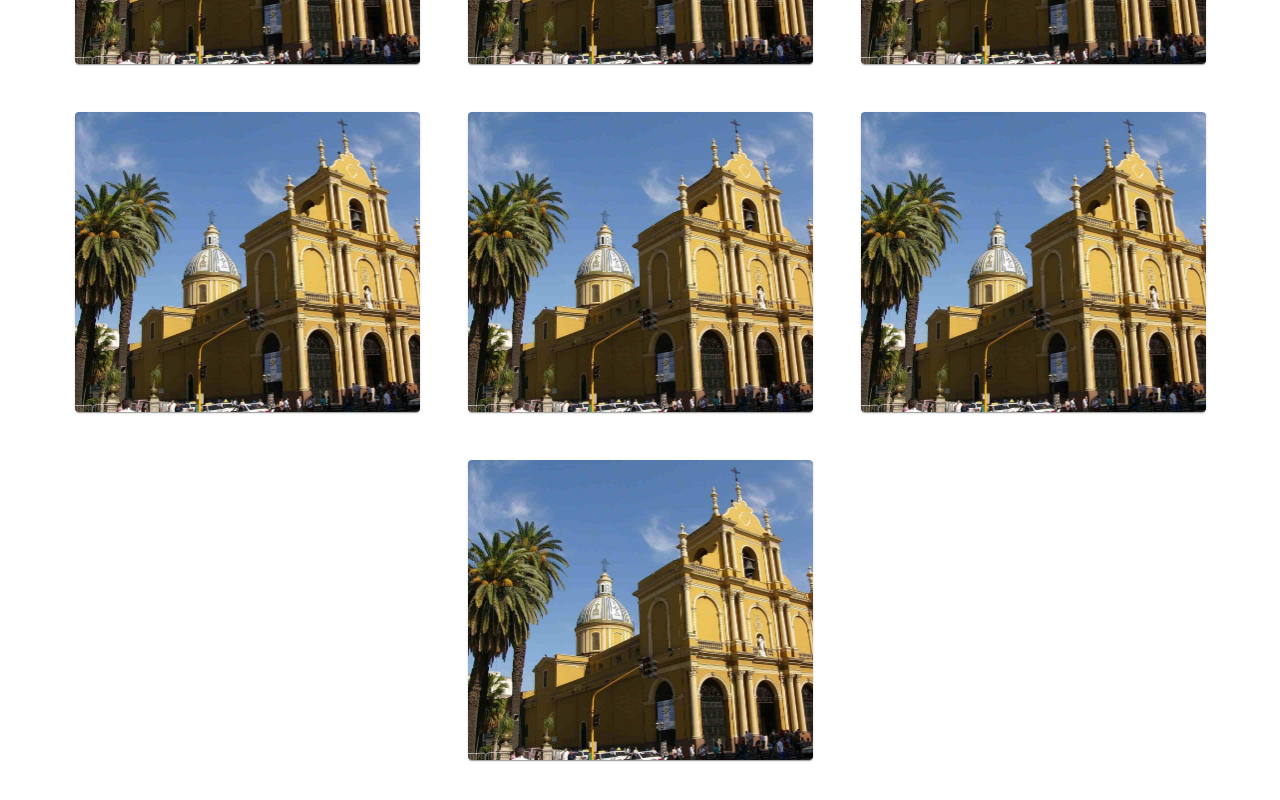
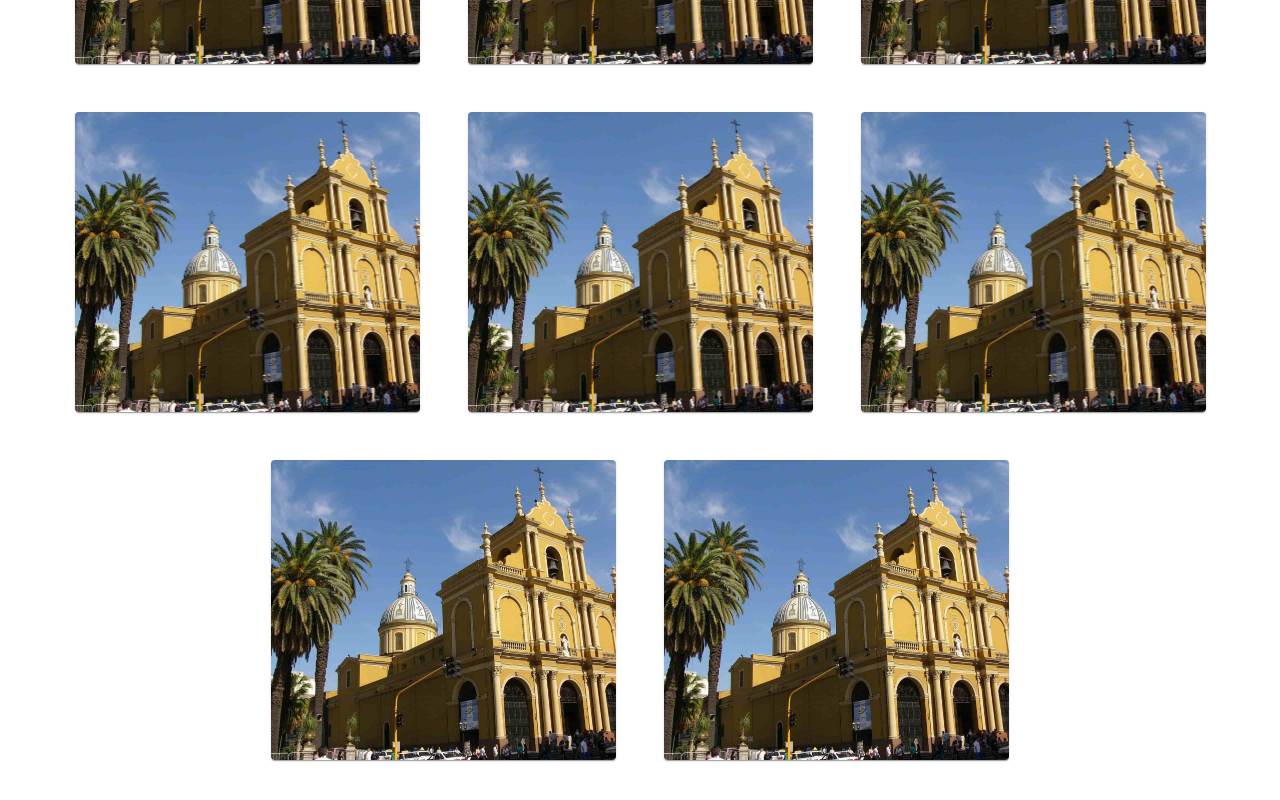
Before and after one commit to tob-alvarez/Patrimonio-Municipal, a React (Vite) app: page / in a window 1280 px wide. Shown: the part 980-1780 px from the top of the page. Built offline with nearby package versions, Linux system fonts and the light colour scheme; the HTML template or start-up script is replaced by a standard one.

Commit message:
cambios pa mariano

```diff
--- a/src/components/Estatuas/Card.jsx
+++ b/src/components/Estatuas/Card.jsx
@@ -1,17 +1,11 @@
 import Card from '@mui/material/Card';
-import CardActions from '@mui/material/CardActions';
-import CardMedia from '@mui/material/CardMedia';
-import Button from '@mui/material/Button';
+import './Cards.css'
 import image from '../../assets/sf.jpg'
 
 export default function MediaCard() {
     return (
         <Card sx={{ maxWidth: 345 }}>
-            <img src={image} style={{objectFit: 'contain', height: '300px'}} />
-            {/* <CardActions>
-                <Button size="small">Share</Button>
-                <Button size="small">Learn More</Button>
-            </CardActions> */}
+            <img src={image} className='cards' />
         </Card>
     );
 }
--- /dev/null
+++ b/src/components/Estatuas/Cards.css
@@ -0,0 +1,8 @@
+.cards{
+    object-fit: 'contain';
+    height: 300px;
+    transition: .5s;
+}
+.cards:hover{
+    scale: 1.1;
+}
--- a/src/components/Home/Home.jsx
+++ b/src/components/Home/Home.jsx
@@ -17,6 +17,7 @@ const Home = () => {
               <Card/>
               <Card/>
               <Card/>
+              <Card/>
             </div>
         </div>
     </>
--- a/src/config/axios.js
+++ b/src/config/axios.js
@@ -1,8 +1,8 @@
 import axiosOriginal from 'axios'
 
 const axios = axiosOriginal.create({
-    baseURL: import.meta.env.VITE_APP_RUTA_BACK
-    // baseURL: "http://172.16.9.243:4000"
+    // baseURL: import.meta.env.VITE_APP_RUTA_BACK
+    baseURL: "http://172.16.9.243:4000"
 })
 
 export default axios;
```
